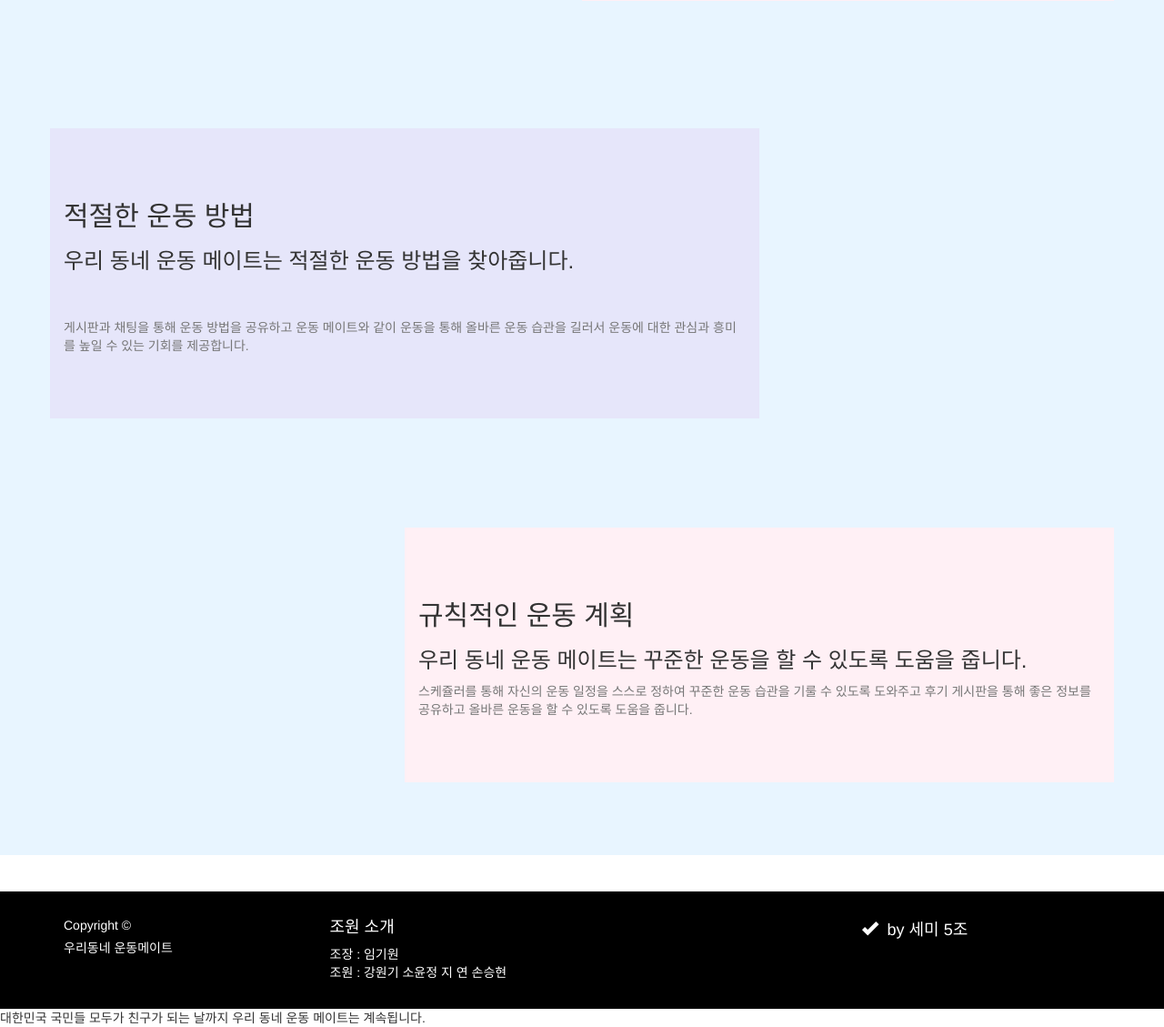
After one commit to giwon8701/KH_SemiProject, a Java web app: page /introduce.jsp in a window 1280 px wide. The commit adds this page. Shown: the part 1199-2328 px from the top of the page at 91% size. Run offline with Tomcat 11, a stand-in JSP engine, Linux system fonts and the light colour scheme; some libraries are stand-ins or nearby versions.

Commit message:
중간과정

```diff
--- /dev/null
+++ b/Health_Friends/Health_Friends/WebContent/introduce.jsp
@@ -0,0 +1,205 @@
+<%@ page language="java" contentType="text/html; charset=UTF-8"
+	pageEncoding="UTF-8"%>
+
+<%
+	request.setCharacterEncoding("UTF-8");
+%>
+<%
+	response.setContentType("text/html; charset=%{encoding}");
+%>
+
+<!DOCTYPE html>
+<html>
+<head>
+<meta charset="UTF-8">
+<meta name="viewport" content="width=device-width" , initial-scale="1">
+<title>우리 동네 운동 메이트 소개하기</title>
+<link rel="stylesheet" href="css/bootstrap.css">
+</head>
+<body>
+	<style type="text/css">
+.jumbotron {
+	background-image: url(./image/back.jpeg);
+	background-size: cover;
+	text-shadow: block 0.2em 0.2em 0.2em;
+	color: black;
+}
+</style>
+	<nav class="navbar navbar-inverse">
+		<div class="container-fluid">
+			<div class="navbar-header">
+				<button type="button" class="navbar-toggle collapsed"
+					data-toggle="collapse" data-target="#bs-example-navbar-collapse-1"
+					aria-expanded="false">
+					<span class="sr-only"></span> <span class="icon-bar"></span> <span
+						class="icon-bar"></span> <span class="icon-bar"></span>
+				</button>
+				<a class="navbar-brand" href="#">우리동네 운동메이트</a>
+			</div>
+			<div class="collapse navbar-collapse"
+				id="bs-example-naver-collapse-1">
+				<ul class="nav navbar-nav">
+					<li class="active"><a href="#">소개<span class="sr-only"></span></a></li>
+					<li class="dropdown"><a href="#" class="dropdown-toggle"
+						data-toggle="dropdown" role="button" aria-haspopup="true"
+						aria-expanded="false">우리동네 운동 메이트<span class="caret"></span></a>
+						<ul class="dropdown-menu">
+							<li><a href="#move01">함께해요</a>
+							<li><a href="#move02">운동 메이트 구하기</a></li>
+							<li><a href="#move03">적절한 운동 방법</a></li>
+							<li><a href="#move04">규칙적인 운동 계획</a></li>
+						</ul></li>
+					<li class="dropdown"><a href="#" class="dropdown-toggle"
+						data-toggle="dropdown" role="button" aria-haspopup="true"
+						aria-expanded="false">오시는 길<span class="caret"></span></a>
+						<ul class="dropdown-menu">
+							<li><a href="location.jsp">교통과 지도</a></li>
+						</ul></li>
+				</ul>
+				<form class="navbar-form navbar-left">
+					<div class="form-group">
+						<input type="text" class="form=control" placeholder="내용을 입력하세요.">
+					</div>
+					<button type="submit" class="btn btn-default">검색</button>
+				</form>
+				<ul class="nav navbar=nav navbar-right">
+					<li class="dropdown"><a href="#" class="dropdown-toggle"
+						data-toggle="dropdown" role="button" aria-haspopup="true"
+						aria-expanded="false">접속하기<span class="caret"></span></a>
+						<ul class="dropdown-menu">
+							<li><a href="#">로그인</a></li>
+							<li><a href="#">회원가입</a></li>
+						</ul></li>
+				</ul>
+			</div>
+		</div>
+	</nav>
+	<div class="container">
+		<div class="jumbotron">
+			<h1 class="text-center">우리 동네 운동 메이트란?</h1>
+			<br>
+			<h4 class="text-center" style="text-color: write;">우리 동네 운동 메이트는
+				어떻게 하면 모든 사람들이 행복한 운동을 할 수 있을까라는 사소한 생각으로부터 시작된 웹 프로젝트입니다.</h4>
+			<br>
+			<p class="text-center">
+				<a class="btn btn-primary btn-lg" href="index.jsp" role="buttothn">소개
+					보러 가기</a>
+			</p>
+		</div>
+	</div>
+
+	<div class="container">
+		<a name="move01"></a>
+		<h1>우리 동네 운동 메이트와 함께해요!</h1>
+		<h3>우리 동네 운동 메이트는 이래서 만들어졌습니다.</h3>
+		<br>
+		<p>운동을 하고 싶지만 운동 메이트가 없어서 고민하시는 분을 위해 운동을 하고 싶지만 방법을 몰라 시작을 못하시는
+			분을 위해 운동을 하고 싶지만 끈기가 없어서 쉽게 포기하시는 분을 위해 작은 만남을 제공함으로서 효과적인 운동 방법을
+			제공합니다.</p>
+		<br> <br> <br> <br> <br> <br>
+		<br>
+	</div>
+
+	<div class=background02 style="background-color: #E8F5FF;">
+		<br>
+		<br>
+		<br>
+		<div class="container">
+			<div class="row">
+				<br>
+				<div class="col-sm-6" style="background-color:;">
+					<img
+						src="https://health.chosun.com/site/data/img_dir/2019/04/29/2019042900839_0.jpg"
+						class="img-circle" alt="Cinque Terre" height="300px" width="400px">
+				</div>
+				<div class="col-sm-6" style="background-color: lavenderblush;">
+					<br> <br><br><br>
+					 <a name="move02"></a>
+					<h2>운동 메이트 구하기</h2>
+					<h3 class="subheading">우리 동네 운동 메이트는 가까운 거리의 운동 메이트를 찾아줍니다</h3>
+					<br> <br>
+					<p class="text-muted">
+					<p class="text-info">혼자 운동하기 지루하신 분들을 위해, 성격이 소극적이신 분들을 위해 가까운
+						거리의 운동 메이트와 운동을 함으로서 건강과 친분을 동시에 챙길 수 있는 좋은 기회를 제공합니다.</p>
+					<br> <br>
+				</div>
+			</div>
+		</div>
+		<br> <br> <br> <br> <br> <br> <br>
+
+
+		<div class="container">
+			<div class="row">
+				<div class="col-sm-8" style="background-color: lavender;">
+					<br> <br> <br> <a name="move03"></a>
+					<h2>적절한 운동 방법</h2>
+					<h3 class="subheading">우리 동네 운동 메이트는 적절한 운동 방법을 찾아줍니다.</h3>
+					<br> <br>
+					<p class="text-muted">게시판과 채팅을 통해 운동 방법을 공유하고 운동 메이트와 같이 운동을 통해
+						올바른 운동 습관을 길러서 운동에 대한 관심과 흥미를 높일 수 있는 기회를 제공합니다.</p>
+					<br> <br> <br>
+				</div>
+				<div class="col-sm-4" style="background-color:;">
+					<br> <br> <br> <br> <br>
+				</div>
+			</div>
+		</div>
+		<br> <br> <br> <br> <br> <br>
+
+
+		<div class="container">
+			<div class="row">
+				<div class="col-sm-4" style="background-color:;"></div>
+				<div class="col-sm-8" style="background-color: lavenderblush;">
+					<br> <br> <br> <a name="move04"></a>
+					<h2>규칙적인 운동 계획</h2>
+					<h3 class="subheading">우리 동네 운동 메이트는 꾸준한 운동을 할 수 있도록 도움을 줍니다.</h3>
+					<p class="text-muted">스케쥴러를 통해 자신의 운동 일정을 스스로 정하여 꾸준한 운동 습관을 기룰
+						수 있도록 도와주고 후기 게시판을 통해 좋은 정보를 공유하고 올바른 운동을 할 수 있도록 도움을 줍니다.</p>
+					<br> <br> <br>
+				</div>
+			</div>
+		</div>
+
+		<br> <br> <br> <br>
+</div>
+
+<br><br>
+
+		<footer style="background-color: #000000; color: #ffffff">
+			<div class="container">
+				<br>
+				<div class="row">
+					<div class="col-sm-3" style="text-align: left;">
+						<h5>Copyright &copy;</h5>
+						<h5>우리동네 운동메이트</h5>
+					</div>
+					<div class="col-sm-6">
+						<h4>조원 소개</h4>
+						<p>
+							조장 : 임기원</br> 조원 : 강원기 소윤정 지 연 손승현
+						</p>
+					</div>
+					<div class="col-sm-2">
+						<h4 style="text-align: left;">
+							<span class="glyphicon glyphicon-ok"></span>&nbsp; by 세미 5조
+						</h4>
+					</div>
+				</div>
+			</div>
+			<br>
+		</footer>
+		<script src="https://code.jquery.com/jquery-3.1.1.min.js"></script>
+		<script src="js/bootstrap.js"></script>
+</body>
+</html>
+
+
+대한민국 국민들 모두가 친구가 되는 날까지 우리 동네 운동 메이트는 계속됩니다.
+
+
+
+
+
+</body>
+</html>
```
Also changed, not shown: Health_Friends/Health_Friends/WebContent/location.jsp (+181 -53 lines), Health_Friends/Health_Friends/src/com/hf/controller/SearchServlet.java (added, +145 -0 lines), Health_Friends/Health_Friends/src/com/hf/dto/SearchDto.java (added, +62 -0 lines).
